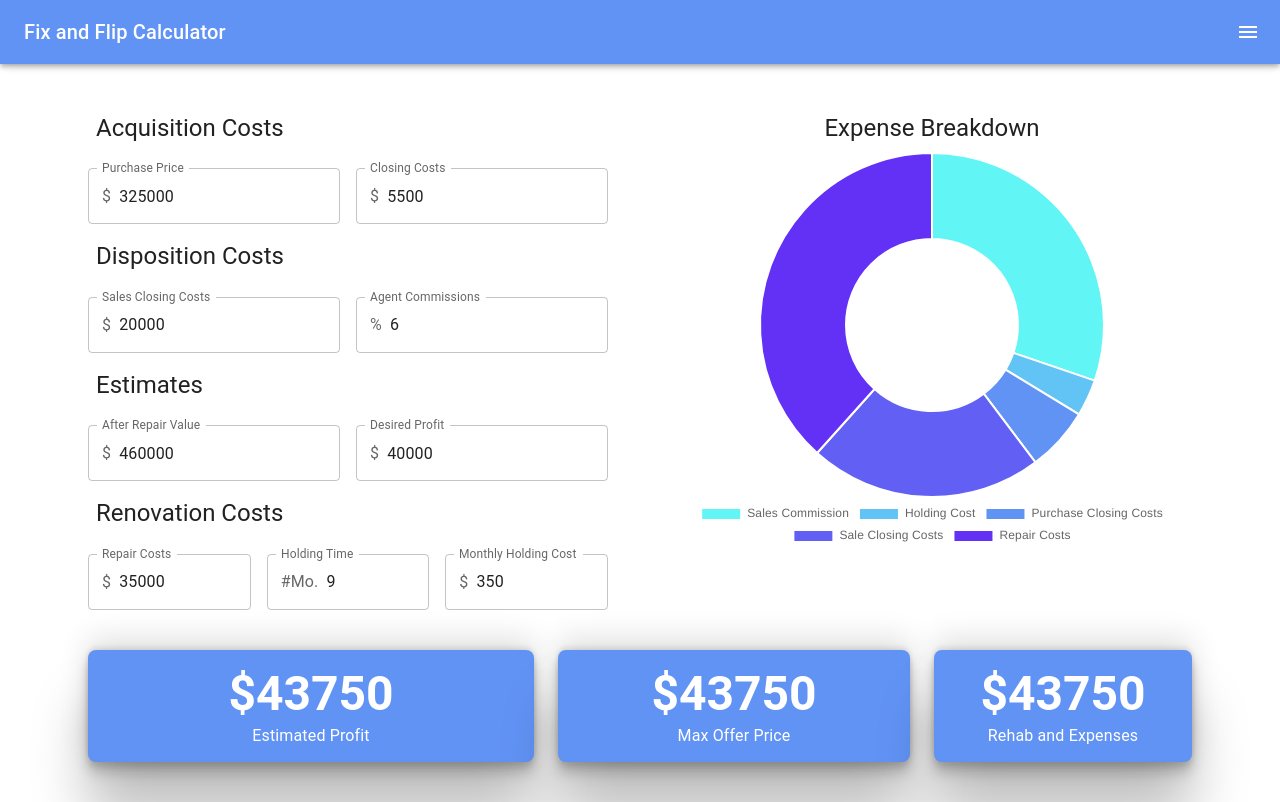
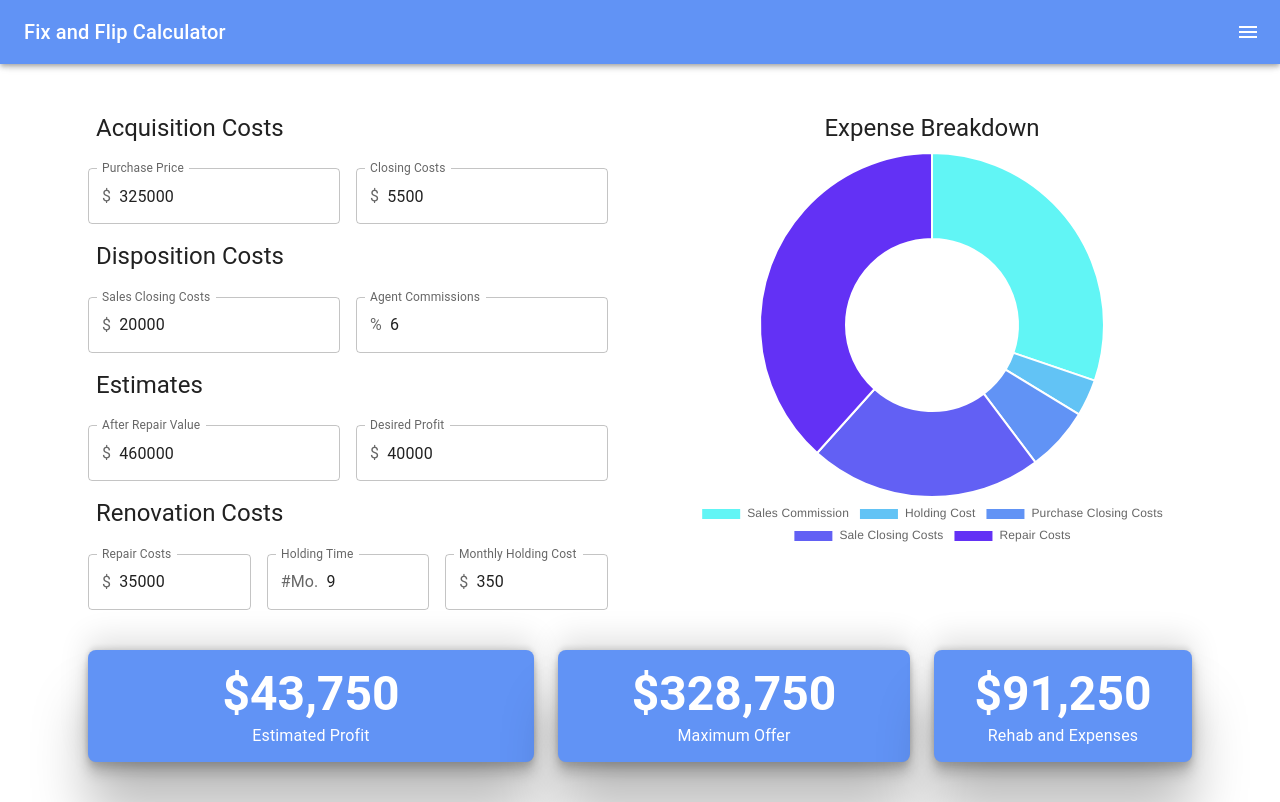
Before and after one commit to ryanevans253/react-calculators, a React (Create React App) app: page / in a window 1280 px wide. Built offline with nearby package versions, Linux system fonts and the light colour scheme.

Commit message:
Fixed totals section

```diff
--- a/src/App.js
+++ b/src/App.js
@@ -26,8 +26,45 @@ function App() {
   const [holdingTime, setHoldingTime] = useState(9);
   const [holdingCost, setHoldingCost] = useState(350);
 
-  useEffect(() => console.log(repair + holdingTime * holdingCost));
-  //implementuseeffect hook. do the calculation here and then have it updated and passed down as props so the calcs are all done.
+  //props to pass down
+  const [prof, setProf] = useState(11);
+  const [maxOffer, setMaxOffer] = useState(22);
+  const [rehabAndExpenses, setRehabAndExpenses] = useState(33);
+
+  useEffect(() => {
+    setProf(
+      arv -
+        purchasePrice -
+        closingCosts -
+        salesClosing -
+        arv * (commissions / 100) -
+        repair -
+        holdingTime * holdingCost
+    );
+  });
+
+  useEffect(() => {
+    setMaxOffer(
+      arv -
+        closingCosts -
+        repair -
+        holdingTime * holdingCost -
+        salesClosing -
+        arv * (commissions / 100) -
+        profit
+    );
+  });
+
+  //potential type conversion bug here
+  useEffect(() => {
+    setRehabAndExpenses(
+      +closingCosts +
+        +salesClosing +
+        (+arv * +commissions) / 100 +
+        +repair +
+        +holdingCost * holdingTime
+    );
+  });
 
   return (
     <div className="App">
@@ -75,50 +112,15 @@ function App() {
         <Container>
           <Grid container spacing={3}>
             <Grid item xs={12} sm={12} md={5}>
-              <Results
-                arv={parseInt(arv)}
-                pp={parseInt(purchasePrice)}
-                commission={parseInt(commissions)}
-                purchaseClosingCosts={parseInt(closingCosts)}
-                salesClosingCosts={parseInt(salesClosing)}
-                holdingCost={parseInt(holdingCost)}
-                holdingTime={parseInt(holdingTime)}
-                repair={parseInt(repair)}
-                desired={parseInt(profit)}
-                name="Estimated Profit"
-                equation="totalProfit"
-              >
+              <Results name="Estimated Profit" header={prof}>
                 <FlipResultsInner />
               </Results>
             </Grid>
             <Grid item xs={12} sm={7} md={4}>
-              <Results
-                arv={parseInt(arv)}
-                pp={parseInt(purchasePrice)}
-                commission={parseInt(commissions)}
-                purchaseClosingCosts={parseInt(closingCosts)}
-                salesClosingCosts={parseInt(salesClosing)}
-                holdingCost={parseInt(holdingCost)}
-                holdingTime={parseInt(holdingTime)}
-                repair={parseInt(repair)}
-                desired={parseInt(profit)}
-                name="Max Offer Price"
-                equation="maxOffer"
-              />
+              <Results name={"Maximum Offer"} header={maxOffer} />
             </Grid>
             <Grid item xs={12} sm={5} md={3}>
-              <Results
-                arv={parseInt(arv)}
-                pp={parseInt(purchasePrice)}
-                commission={parseInt(commissions)}
-                purchaseClosingCosts={parseInt(closingCosts)}
-                salesClosingCosts={parseInt(salesClosing)}
-                holdingCost={parseInt(holdingCost)}
-                holdingTime={parseInt(holdingTime)}
-                repair={parseInt(repair)}
-                desired={parseInt(profit)}
-                name="Rehab and Expenses"
-              />
+              <Results name="Rehab and Expenses" header={rehabAndExpenses} />
             </Grid>
           </Grid>
         </Container>
--- a/src/components/flipResults/FlipResults.js
+++ b/src/components/flipResults/FlipResults.js
@@ -7,35 +7,6 @@ import { Typography } from "@mui/material";
 import FlipResultsInner from "../flipResultsInner/FlipResultsInner";
 
 export default function Results(props) {
-  let totalACQ = props.pp + props.purchaseClosingCosts;
-  let totalHolding = props.holdingCost * props.holdingTime;
-
-  let totalProfit =
-    props.arv -
-    totalACQ -
-    props.salesClosingCosts -
-    props.repair -
-    totalHolding -
-    props.arv * (props.commission / 100);
-
-  let maxOffer =
-    props.arv -
-    props.purchaseClosingCosts -
-    props.repair -
-    totalHolding -
-    props.salesClosingCosts -
-    props.arv * (props.commission / 100) -
-    props.desired;
-
-  function TextBox(props) {
-    return (
-      <div>
-        <Typography variant="h3">${props.profit}</Typography>
-        <Typography variant="subtitle1">{props.name}</Typography>
-      </div>
-    );
-  }
-
   return (
     <div>
       <Box
@@ -51,10 +22,8 @@ export default function Results(props) {
           pt: 2,
         }}
       >
-        {/* <TextBox profit={totalProfit} name="poop" /> */}
-
         <Typography variant="h3" sx={{ fontWeight: "bold" }}>
-          ${totalProfit}
+          ${props.header.toLocaleString()}
         </Typography>
         <Typography variant="subtitle1">{props.name}</Typography>
       </Box>
--- a/src/components/inputbox/InputBox.js
+++ b/src/components/inputbox/InputBox.js
@@ -29,7 +29,10 @@ export default function InputArea(props) {
     props.onCommissionChange(e.target.value);
   const handleARVChange = (e) => props.onARVChange(e.target.value);
   const handleProfitChange = (e) => props.onProfitChange(e.target.value);
+
+  ////test
   const handleRepairChange = (e) => props.onRepairChange(e.target.value);
+  ///// testing
   const handleHoldingTimeChange = (e) =>
     props.onHoldingTimeChange(e.target.value);
   const handleHoldingCostChange = (e) =>
```
